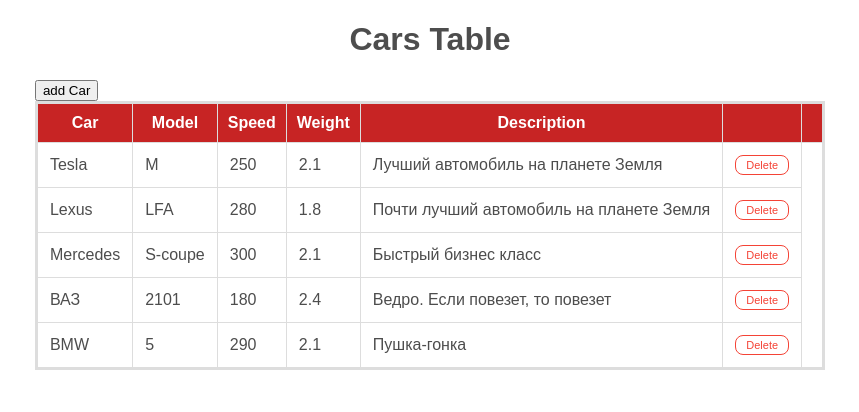
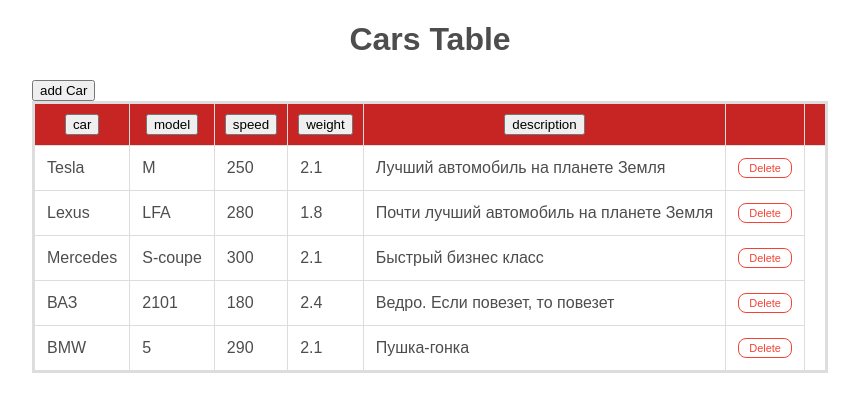
Before and after one commit to DimaKisel93/Onliner, a React (Create React App) app: page / in a window 1280 px wide. Shown: the top 412 px of the page, without its empty margins (210-1069 px from the left). Built offline with nearby package versions, Linux system fonts and the light colour scheme.

Commit message:
Sort table done

```diff
--- a/src/App.css
+++ b/src/App.css
@@ -106,3 +106,15 @@
 .form-group input{
   margin-bottom: 5px;
 }
+
+thead button.ascending::after {
+  content: '👇';
+  display: inline-block;
+  margin-left: 1em;
+}
+
+thead button.descending::after {
+  content: '☝️';
+  display: inline-block;
+  margin-left: 1em;
+}
--- a/src/component/Table.js
+++ b/src/component/Table.js
@@ -2,17 +2,26 @@
 import {connect} from 'react-redux';
 import {Link} from 'react-router-dom';
 import { Button } from 'react-bootstrap';
-import { fetchCars } from './../redux/actions/carActionsCreates'
-function Table({cars, dispatchFetchAllCarAction}){
+import { removeCars } from './../redux/actions/carActionsCreates'
+import useSortableData from './useSortableData'
 
-    // useEffect(() => dispatchFetchAllCarAction(), [dispatchFetchAllCarAction]);
-    console.log(cars)
+function Table({cars, dispatchRemoveCar}){
+
+    const {items, requestSort, sortConfig} = useSortableData(cars);
+
+    const getClassNamesFor = (name) => {
+        if (!sortConfig) {
+          return;
+        }
+        return sortConfig.key === name ? sortConfig.direction : undefined;
+      };
+
     const removeData = (id) => {
+        dispatchRemoveCar(id)
+    }
 
-    }
     const renderBody = () => {
-        console.log(cars)
-        return cars && cars.map(({ id, car, model, speed, weight, description }) => {
+        return items && items.map(({ id, car, model, speed, weight, description }) => {
             return (
                 <tr key={id}>
                     <td>{car}</td>
@@ -27,6 +36,7 @@
             )
         })
     }
+
     return(
         <>
             <div className="col-2">
@@ -39,11 +49,21 @@
             <table id='cars'>
                 <thead>
                     <tr className="thead-dark col-12">
-                        <th scope="col">Car</th>
-                        <th scope="col">Model</th>
-                        <th scope="col">Speed</th>
-                        <th scope="col">Weight</th>
-                        <th scope="col">Description</th>
+                        <th scope="col">
+                            <button type="button" onClick={() => requestSort("car")} className={getClassNamesFor('car')}>car</button>
+                        </th>
+                        <th scope="col">
+                            <button type="button" onClick={() => requestSort("model")} className={getClassNamesFor('model')}>model</button>
+                        </th>
+                        <th scope="col">
+                            <button type="button" onClick={() => requestSort("speed")} className={getClassNamesFor('speed')}>speed</button>
+                        </th>
+                        <th scope="col">
+                            <button type="button" onClick={() => requestSort("weight")} className={getClassNamesFor('weight')}>weight</button>
+                        </th>
+                        <th scope="col">
+                            <button type="button" onClick={() => requestSort("description")} className={getClassNamesFor('description')}>description</button>
+                        </th>
                         <th scope="col"></th>
                         <th scope="col"></th>
                     </tr>
@@ -61,7 +81,7 @@
 const mapStateToProps = state => state;
 
 const mapDispatchToProps = dispatch => ({
-    dispatchFetchAllCarAction: () => dispatch(fetchCars()),
+    dispatchRemoveCar: (id) => dispatch(removeCars(id)),
 });
 
 export default connect(mapStateToProps, mapDispatchToProps)(Table)
--- /dev/null
+++ b/src/component/useSortableData.js
@@ -0,0 +1,33 @@
+import React, {useState} from 'react';
+
+const useSortableData = (items, config = null) => {
+    const [sortConfig, setSortConfig] = React.useState(config);
+
+    const sortedCars = React.useMemo(() => {
+      let sortableCars = [...items];
+      if (sortConfig !== null) {
+        sortableCars.sort((a, b) => {
+          if (a[sortConfig.key] < b[sortConfig.key]) {
+            return sortConfig.direction === 'ascending' ? -1 : 1;
+          }
+          if (a[sortConfig.key] > b[sortConfig.key]) {
+            return sortConfig.direction === 'ascending' ? 1 : -1;
+          }
+          return 0;
+        });
+      }
+      return sortableCars;
+    }, [items, sortConfig]);
+
+    const requestSort = key => {
+      let direction = 'ascending';
+      if (sortConfig && sortConfig.key === key && sortConfig.direction === 'ascending') {
+        direction = 'descending';
+      }
+      setSortConfig({ key, direction });
+    }
+
+    return { items: sortedCars, requestSort, sortConfig };
+}
+
+export default useSortableData
--- a/src/redux/actions/carActionsCreates.js
+++ b/src/redux/actions/carActionsCreates.js
@@ -1,31 +1,17 @@
 import * as constants from './../constants';
 
 
-export const fetchCars = () => {
-  debugger;
-  return dispatch => {
-    dispatch(setCar())
-  }
-}
-
-function setCar() {
+export const removeCars = (id) => {
   return {
-    type: "SET_ALL_CAR"
+    type: "REMOVE_CAR",
+    payload:id
   };
 }
 
 export const createCar = (data) => {
-      debugger;
       return {
         type: "ADD_CAR",
         payload: data
       };
 
 }
-
-function addCar(data) {
-  return {
-    type: "ADD_CAR",
-    payload: data
-  };
-}
--- a/src/redux/reducers/carReducers.js
+++ b/src/redux/reducers/carReducers.js
@@ -47,14 +47,11 @@
 
 
 export default function carsReducer(state = initialState, action) {
-  debugger;
   switch (action.type) {
-    // case constants.SET_ALL_CAR:
-    //   return {...state};
     case constants.ADD_CAR:
       return  [...state, action.payload];
     case constants.REMOVE_CAR:
-      return state.cars.filter(item => item.id !== action.payload);
+      return state.filter(item => item.id !== action.payload);
     default:
       return state;
   }
```
